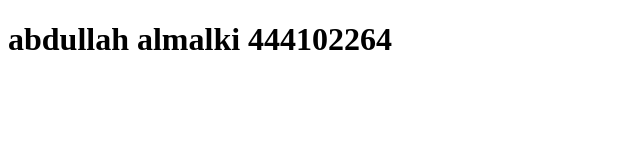
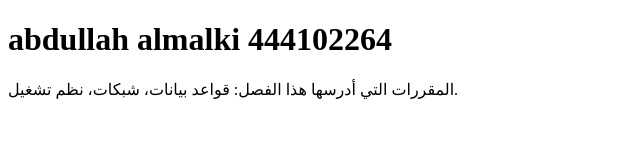
Before and after one commit to 444102264/444102264, a plain HTML site: page myfile.html in a window 1280 px wide. Shown: the whole page, without its empty margins (0-640 px from the left). Drawn offline with Linux system fonts and the light colour scheme.

Commit message:
Add courses paragraph

```diff
--- a/myfile.html
+++ b/myfile.html
@@ -6,5 +6,6 @@
 </head>
 <body>
   <h1>abdullah almalki 444102264</h1>
+  <p>المقررات التي أدرسها هذا الفصل: قواعد بيانات، شبكات، نظم تشغيل.</p>
 </body>
 </html>
```
